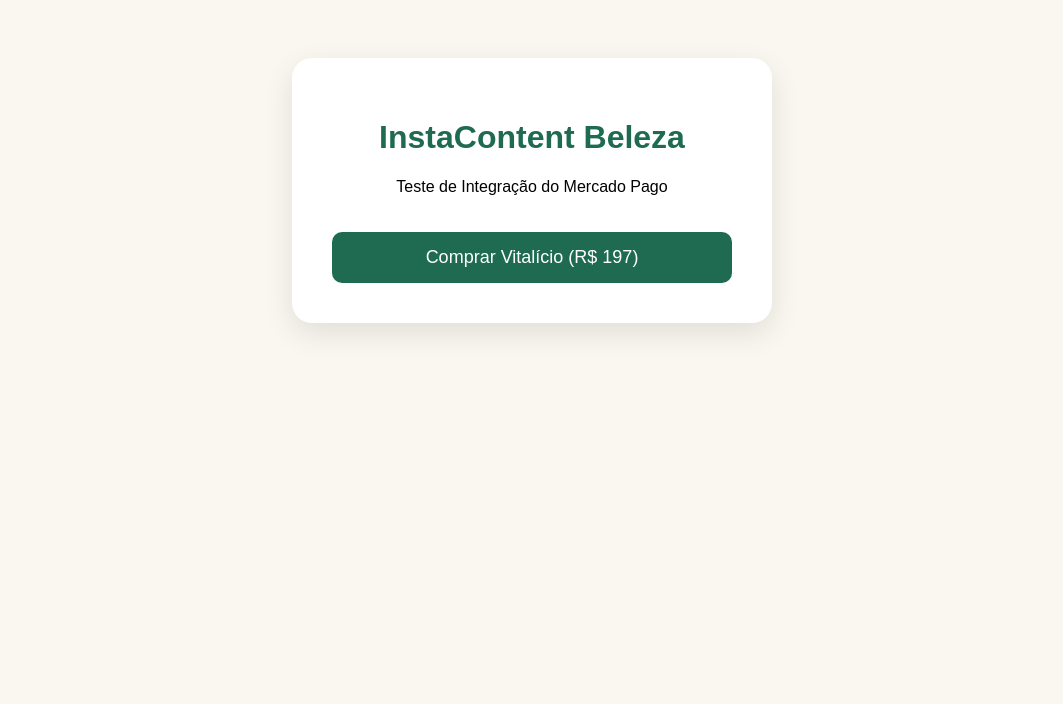
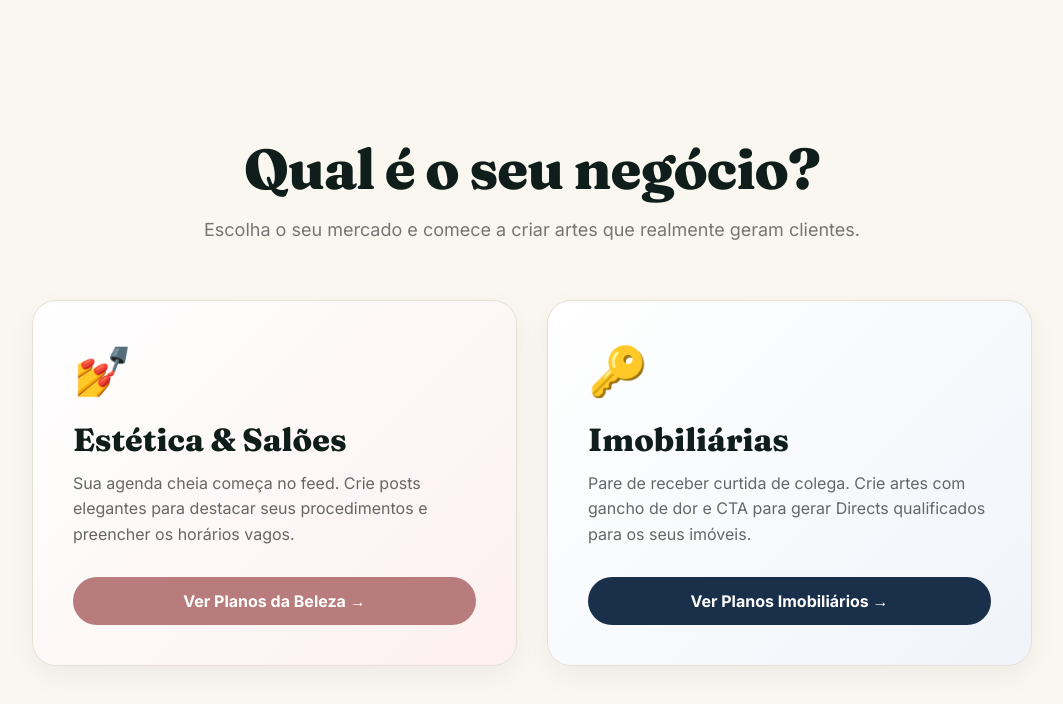
Before and after one commit to M657machado/site-instacontent, a plain HTML site: page index.html in a window 1280 px wide. Shown: the whole page, without its empty margins (108-1171 px from the left). Drawn offline with Linux system fonts and the light colour scheme.

Commit message:
Add files via upload

```diff
--- a/index.html
+++ b/index.html
@@ -3,40 +3,58 @@
 <head>
 <meta charset="UTF-8">
 <meta name="viewport" content="width=device-width, initial-scale=1.0">
-<title>InstaContent Beleza</title>
+<title>InstaContent Pro — Escolha seu nicho</title>
+<link rel="preconnect" href="https://fonts.googleapis.com">
+<link href="https://fonts.googleapis.com/css2?family=Fraunces:opsz,wght@9..144,400;9..144,600;9..144,800&family=Inter:wght@400;500;600;700;800&display=swap" rel="stylesheet">
 <style>
-  body { font-family: sans-serif; background: #faf7f0; text-align: center; padding: 50px; }
-  .card { background: white; padding: 40px; border-radius: 20px; max-width: 400px; margin: 0 auto; box-shadow: 0 10px 30px rgba(0,0,0,0.1); }
-  h1 { color: #1e6b52; }
-  button { background: #1e6b52; color: white; padding: 15px 30px; border: none; border-radius: 10px; font-size: 18px; cursor: pointer; margin-top: 20px; width: 100%; }
+  :root { --ink: #0f1e1a; --emerald: #1e6b52; --champagne: #c9a961; --cream: #faf7f0; --white: #ffffff; --line: #e6e0d1; }
+  * { margin: 0; padding: 0; box-sizing: border-box; }
+  body { font-family: 'Inter', sans-serif; background: var(--cream); color: var(--ink); min-height: 100vh; display: flex; flex-direction: column; align-items: center; justify-content: center; padding: 40px 20px; }
+
+  .hero { text-align: center; max-width: 800px; margin-bottom: 60px; }
+  .hero h1 { font-family: 'Fraunces', serif; font-size: 56px; color: var(--ink); margin-bottom: 16px; letter-spacing: -1px; }
+  .hero p { font-size: 18px; color: #555; opacity: 0.8; }
+
+  .grid { display: grid; grid-template-columns: 1fr 1fr; gap: 30px; max-width: 1000px; width: 100%; }
+  .card { background: var(--white); border-radius: 24px; padding: 40px; border: 1px solid var(--line); text-decoration: none; color: var(--ink); transition: all 0.3s; box-shadow: 0 10px 30px rgba(0,0,0,0.05); display: flex; flex-direction: column; align-items: flex-start; }
+  .card:hover { transform: translateY(-5px); box-shadow: 0 20px 40px rgba(0,0,0,0.1); border-color: var(--champagne); }
+
+  .card.beleza { background: linear-gradient(135deg, #fff, #fdf0f0); }
+  .card.imob { background: linear-gradient(135deg, #fff, #f0f4fa); }
+
+  .icon { font-size: 48px; margin-bottom: 20px; }
+  .card h2 { font-family: 'Fraunces', serif; font-size: 32px; margin-bottom: 12px; }
+  .card p { font-size: 16px; color: #666; line-height: 1.6; margin-bottom: 30px; flex-grow: 1; }
+
+  .btn { display: inline-block; padding: 14px 28px; border-radius: 100px; font-weight: 700; text-align: center; width: 100%; }
+  .btn-beleza { background: #b87c7c; color: white; }
+  .btn-imob { background: #1a2f4a; color: white; }
+
+  @media (max-width: 768px) { .grid { grid-template-columns: 1fr; } .hero h1 { font-size: 36px; } }
 </style>
 </head>
 <body>
 
-<div class="card">
-  <h1>InstaContent Beleza</h1>
-  <p>Teste de Integração do Mercado Pago</p>
-  <button onclick="comprar()">Comprar Vitalício (R$ 197)</button>
+<div class="hero">
+  <h1>Qual é o seu negócio?</h1>
+  <p>Escolha o seu mercado e comece a criar artes que realmente geram clientes.</p>
 </div>
 
-<script>
-async function comprar() {
-  try {
-    const res = await fetch('https://instacontent-backend.onrender.com/criar-pagamento', {
-      method: 'POST',
-      headers: { 'Content-Type': 'application/json' },
-      body: JSON.stringify({ plano: 'vitalicio', nicho: 'beleza' })
-    });
-    const data = await res.json();
-    if (data.init_point) {
-      window.location.href = data.init_point;
-    } else {
-      alert('Erro no servidor. Verifique o terminal.');
-    }
-  } catch (e) {
-    alert('Erro de conexão. O Node.js está rodando?');
-  }
-}
-</script>
+<div class="grid">
+  <a href="beleza.html" class="card beleza">
+    <div class="icon">💅</div>
+    <h2>Estética & Salões</h2>
+    <p>Sua agenda cheia começa no feed. Crie posts elegantes para destacar seus procedimentos e preencher os horários vagos.</p>
+    <span class="btn btn-beleza">Ver Planos da Beleza →</span>
+  </a>
+
+  <a href="imobiliaria.html" class="card imob">
+    <div class="icon">🔑</div>
+    <h2>Imobiliárias</h2>
+    <p>Pare de receber curtida de colega. Crie artes com gancho de dor e CTA para gerar Directs qualificados para os seus imóveis.</p>
+    <span class="btn btn-imob">Ver Planos Imobiliários →</span>
+  </a>
+</div>
+
 </body>
 </html>
```
